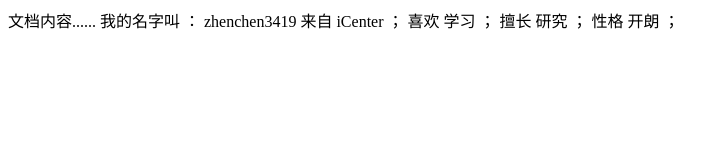
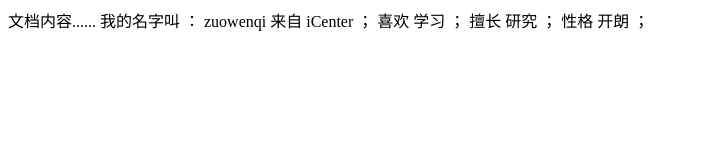
Before and after one commit to zuowenqi77/zuowenqi77.github.io, a plain HTML site: page index.html in a window 1280 px wide. Shown: the whole page, without its empty margins (0-728 px from the left). Drawn offline with Linux system fonts and the light colour scheme.

Commit message:
Update index.html

```diff
--- a/index.html
+++ b/index.html
@@ -7,7 +7,7 @@
 
 <body>
 文档内容......
-我的名字叫 ： zhenchen3419
+我的名字叫 ： zuowenqi
 来自 iCenter ；
 喜欢 学习 ；
 擅长 研究 ；
```
